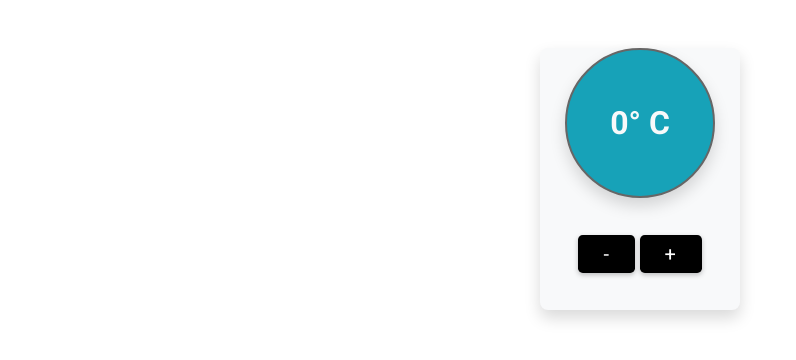
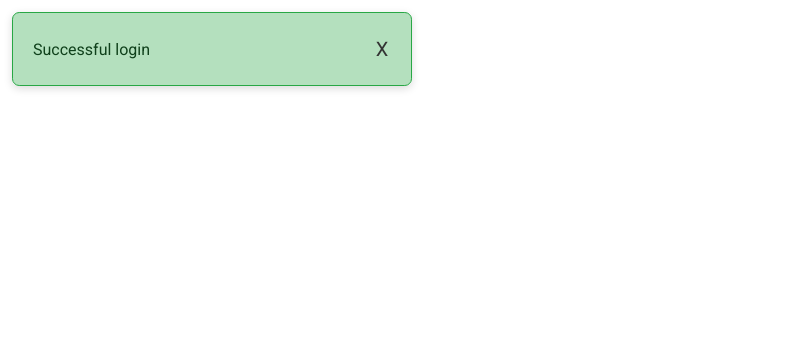
Before and after one commit to jhpstevens/30reactprojects, a React (Create React App) app: page / in a window 1280 px wide. Shown: the top 360 px of the page, without its empty margins (0-796 px from the left). Built offline with nearby package versions, Linux system fonts and the light colour scheme.

Commit message:
05-Alerts

```diff
--- a/src/App.js
+++ b/src/App.js
@@ -5,8 +5,7 @@ import './App.css';
 // import RandomizeColors from "./projects/02-randomize-colors/RandomizeColors";
 // import LikePhotoApp from "./projects/03-like-my-photo/LikePhotoApp";
 // import TestimonialsApp from "./projects/04-testimonials-app/TestimonialsApp";
-// import AlertApp from './projects/05-Alerts/AlertApp';
-import TemperatureControllerApp from './projects/06-temperature-controller-app/TemperatureControllerApp';
+import AlertApp from './projects/05-Alerts/AlertApp';
 
 function App() {
   return (
@@ -15,8 +14,7 @@ function App() {
       {/* <RandomizeColors /> */}
       {/* <LikePhotoApp/> */}
       {/* <TestimonialsApp /> */}
-      {/* <AlertApp /> */}
-      <TemperatureControllerApp />
+      <AlertApp />
     </div>
   );
 }
--- a/src/projects/06-temperature-controller-app/TemperatureControllerApp.jsx
+++ /dev/null
@@ -1,30 +0,0 @@
-import React, { useState } from 'react';
-import Button from '../components/Button';
-export default function TemperatureControllerApp() {
-  const [temperature, setTemperature] = useState(0);
-
-  const increaseTemperature = () => {
-    setTemperature(temperature + 1);
-  };
-  const decreaseTemperature = () => {
-    setTemperature(temperature - 1);
-  };
-  return (
-    <div className="container mt-3 text-center">
-      <div className="card bg-light m-auto" style={{ width: 200 }}>
-        <h1
-          className={`text-light card border-50 ${
-            temperature > 0 ? 'bg-danger' : 'bg-info'
-          }`}
-          style={{ height: 150, width: 150, border: '2px solid #666' }}
-        >
-          {temperature}° C
-        </h1>
-        <div className="d-flex my-2">
-          <Button text="-" btnClass={'btn-lg'} onClick={decreaseTemperature} />
-          <Button text="+" btnClass={'btn-lg'} onClick={increaseTemperature} />
-        </div>
-      </div>
-    </div>
-  );
-}
```
Also changed, not shown: 1 other file (tests, documents, lock files or other folders).
